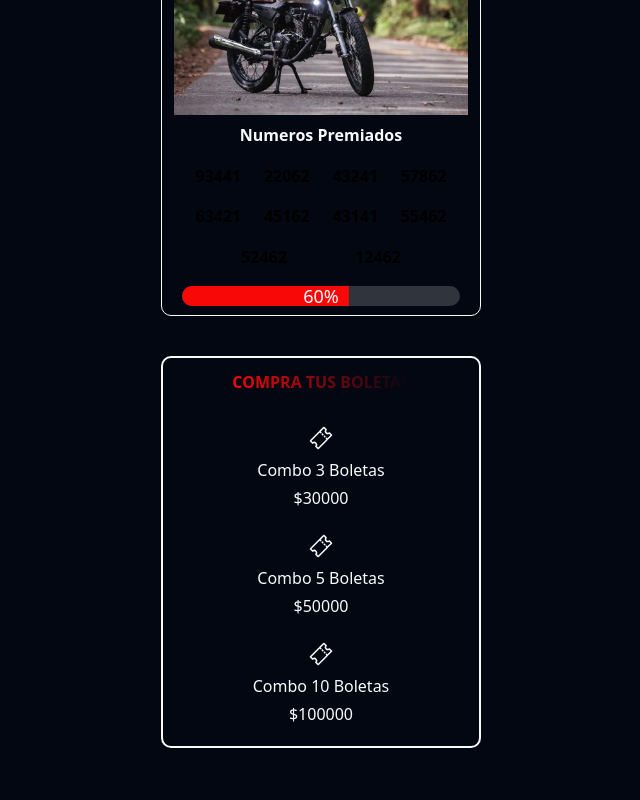
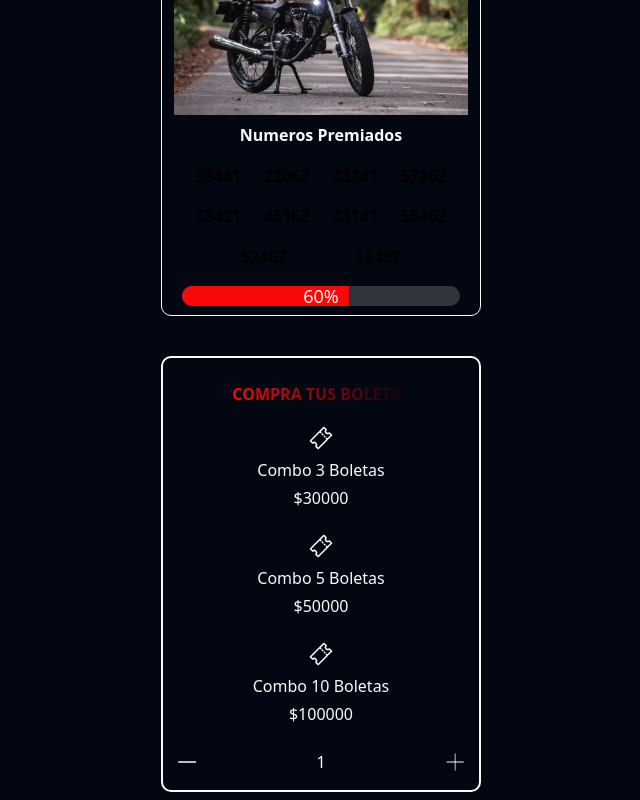
Before and after one commit to juancho391/mega_sorteos_pereira, a Next.js app: page / in a window 1280 px wide. Shown: the part 354-1154 px from the top of the page, without its empty margins (319-959 px from the left). Before the commit the page ends 1110 px from the top, so only its background shows below. Built offline with nearby package versions, Linux system fonts and the light colour scheme.

Commit message:
componente para contar las boletas, aumentar o disminuir la cantidad de boletas a comprar

```diff
--- a/components/CompraSection.tsx
+++ b/components/CompraSection.tsx
@@ -1,15 +1,17 @@
 import ComboCard from "./ui/ComboCard";
+import TicketCounter from "./TicketCounter";
 export default function CompraSection() {
   return (
-    <div className="border-2 border-brandYellow w-80 rounded-lg h-full flex flex-col items-center gap-3">
+    <div className="border-2 border-brandYellow w-80 rounded-lg h-full flex flex-col items-center gap-3 p-3">
       <span className="mt-3 inline-block font-extrabold bg-gradient-to-r from-brandRed to to-brandYellow bg-clip-text text-transparent">
         COMPRA TUS BOLETAS
       </span>
-      <div className="flex w-full h-full flex-wrap p-3 gap-2 ">
+      <div className="flex w-full h-full flex-wrap gap-2 ">
         <ComboCard precio={30000} quantity={3} />
         <ComboCard precio={50000} quantity={5} />
         <ComboCard precio={100000} quantity={10} />
       </div>
+      <TicketCounter numberOfTickets={1} />
     </div>
   );
 }
--- /dev/null
+++ b/components/TicketCounter.tsx
@@ -0,0 +1,18 @@
+import { PiPlusThin } from "react-icons/pi";
+import { PiMinus } from "react-icons/pi";
+
+interface TicketCounterProps {
+  numberOfTickets: number;
+}
+
+export default function TicketCounter({ numberOfTickets }: TicketCounterProps) {
+  return (
+    <div className="w-full mx-3 flex items-center">
+      <PiMinus className="h-8 w-8 bg-brandGray rounded-md text-center" />
+      <div className="w-full h-8 bg-brandGray p-3 flex items-center justify-center content-center rounded-lg mx-2">
+        {numberOfTickets}
+      </div>
+      <PiPlusThin className="bg-brandGray h-8 w-8 rounded-md text-center" />
+    </div>
+  );
+}
```
